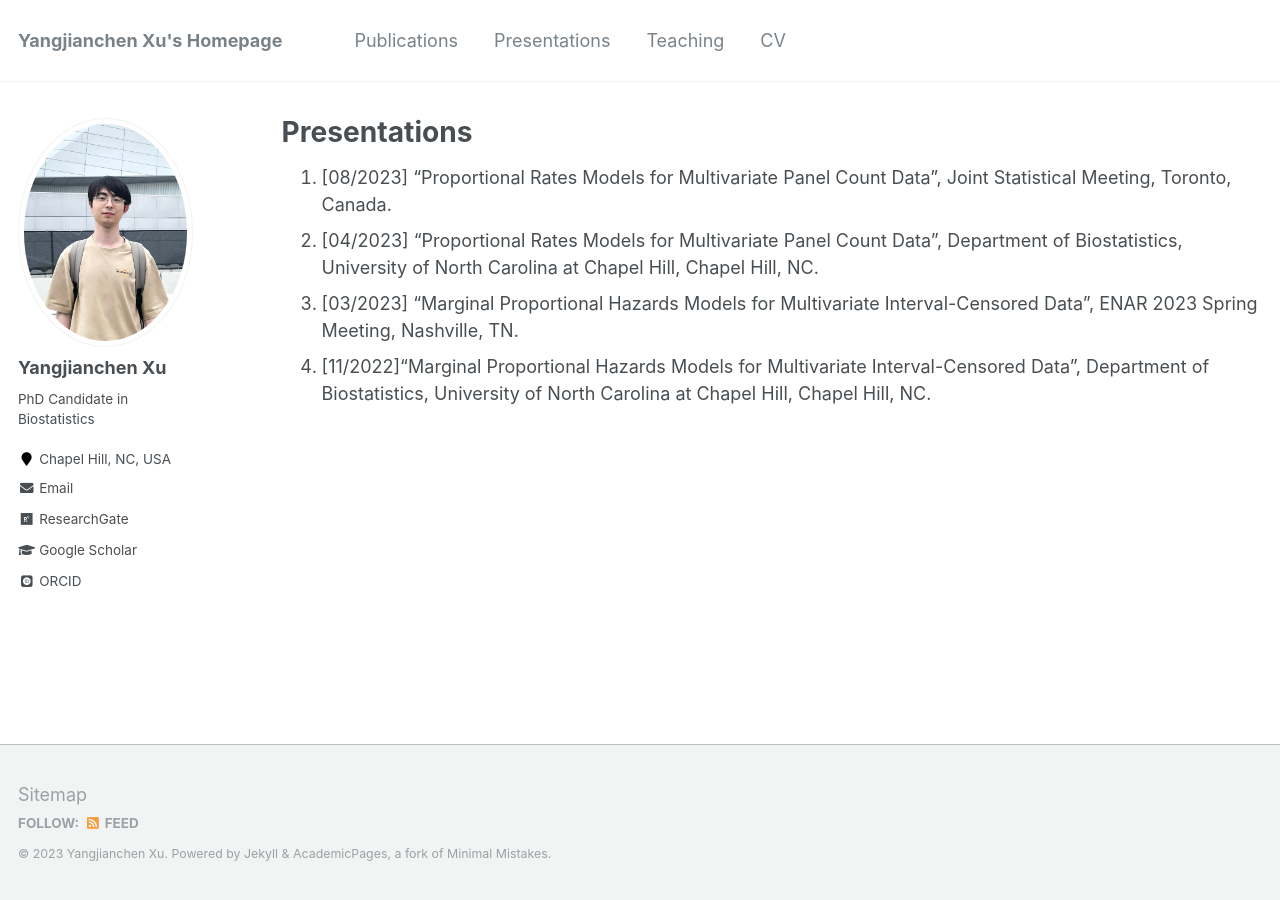
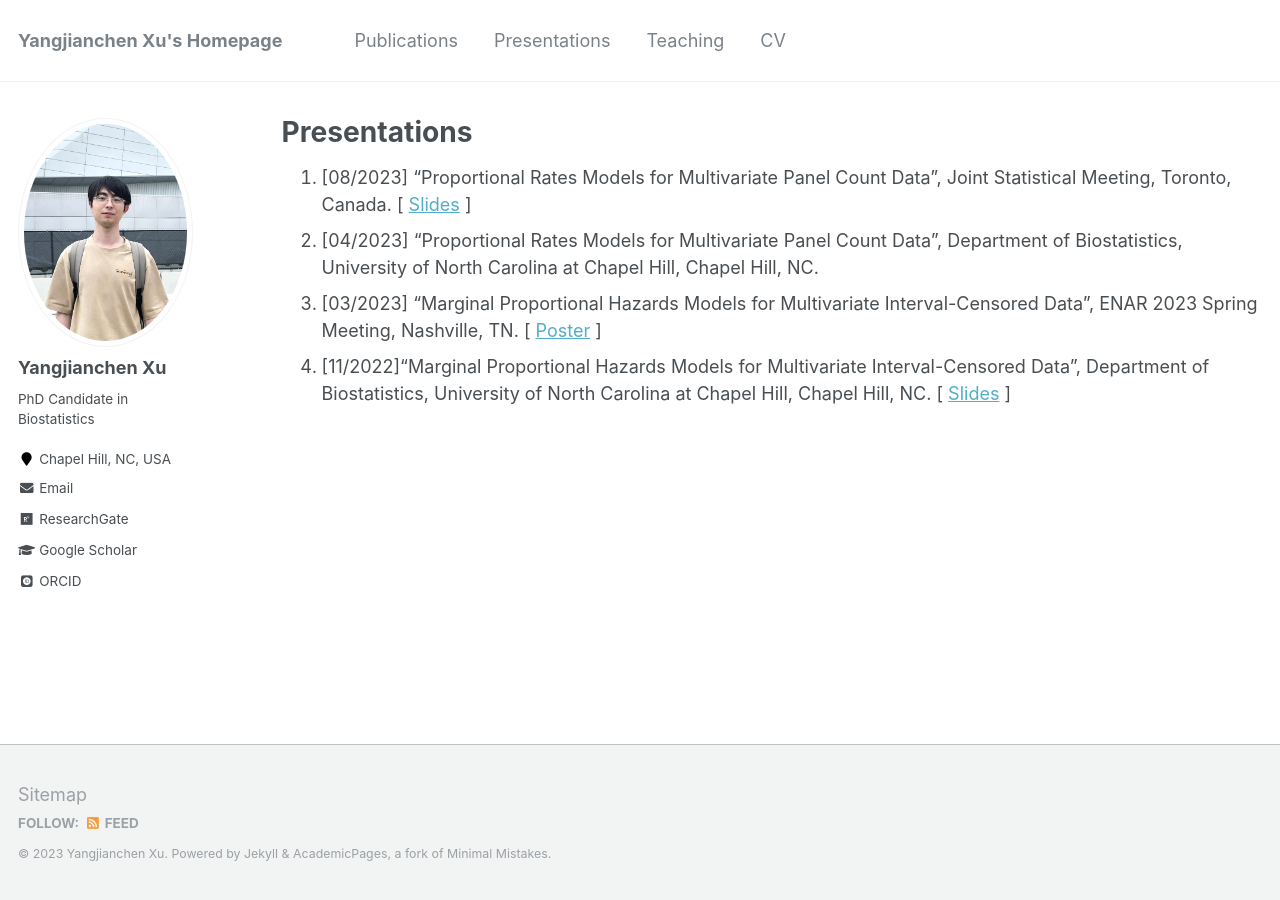
Before and after one commit to yangjc-xu/yangjc-xu.github.io, a Jekyll site: the page built from _pages/presentations.md, in a window 1280 px wide. Built offline with Jekyll 4.4.1, drawn with Linux system fonts in a browser that asks for light colours; some web fonts are replaced.

Commit message:
Update presentations.md

```diff
--- a/_pages/presentations.md
+++ b/_pages/presentations.md
@@ -5,7 +5,7 @@
 author_profile: true
 ---
 
-1. [08/2023] “Proportional Rates Models for Multivariate Panel Count Data”, Joint Statistical Meeting, Toronto, Canada.
+1. [08/2023] “Proportional Rates Models for Multivariate Panel Count Data”, Joint Statistical Meeting, Toronto, Canada. [ [Slides](/files/presentations/panelcount-JSM2023.pdf) ]
 2. [04/2023] “Proportional Rates Models for Multivariate Panel Count Data”, Department of Biostatistics, University of North Carolina at Chapel Hill, Chapel Hill, NC.
-3. [03/2023] “Marginal Proportional Hazards Models for Multivariate Interval-Censored Data”, ENAR 2023 Spring Meeting, Nashville, TN.
-4. [11/2022]“Marginal Proportional Hazards Models for Multivariate Interval-Censored Data”, Department of Biostatistics, University of North Carolina at Chapel Hill, Chapel Hill, NC.
+3. [03/2023] “Marginal Proportional Hazards Models for Multivariate Interval-Censored Data”, ENAR 2023 Spring Meeting, Nashville, TN. [ [Poster](/files/presentations/ENAR2023.pdf) ]
+4. [11/2022]“Marginal Proportional Hazards Models for Multivariate Interval-Censored Data”, Department of Biostatistics, University of North Carolina at Chapel Hill, Chapel Hill, NC. [ [Slides](/files/presentations/UNC-seminar-2022.pdf) ]
```
